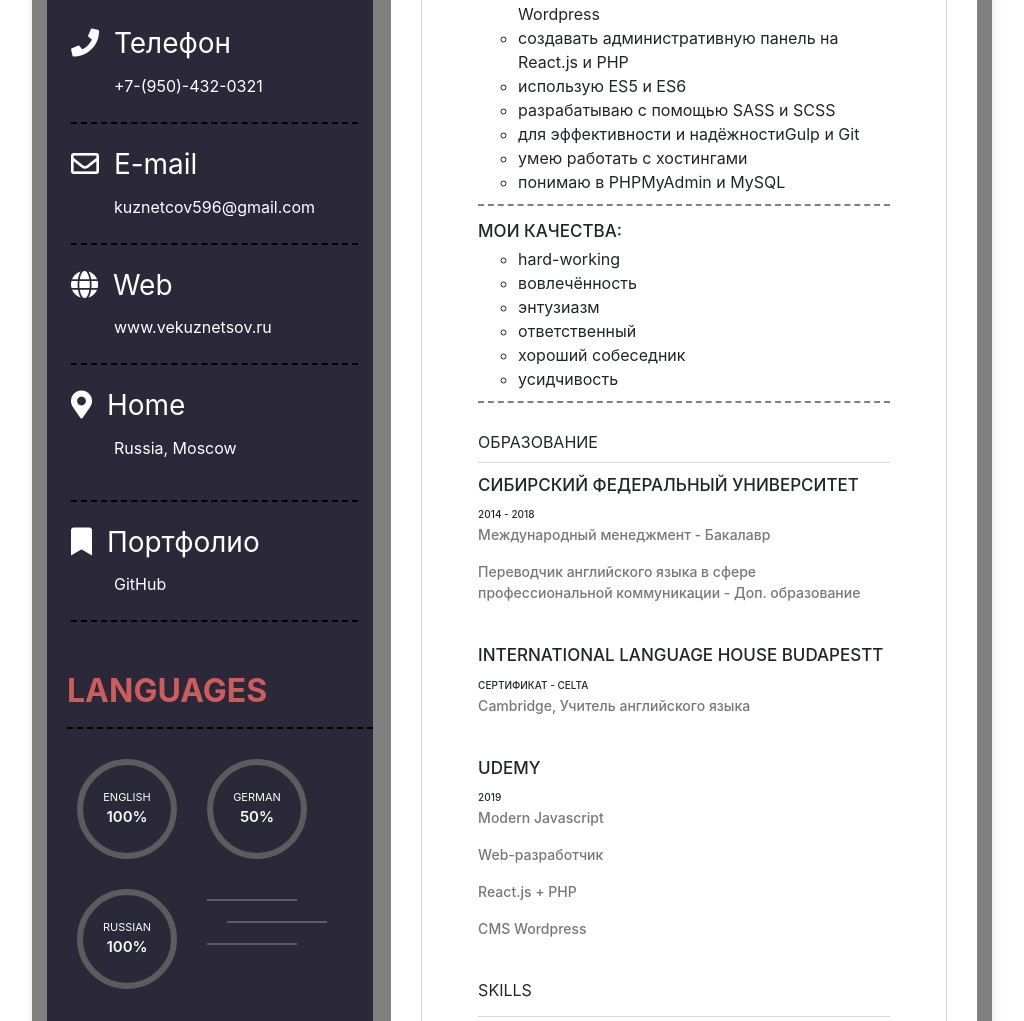
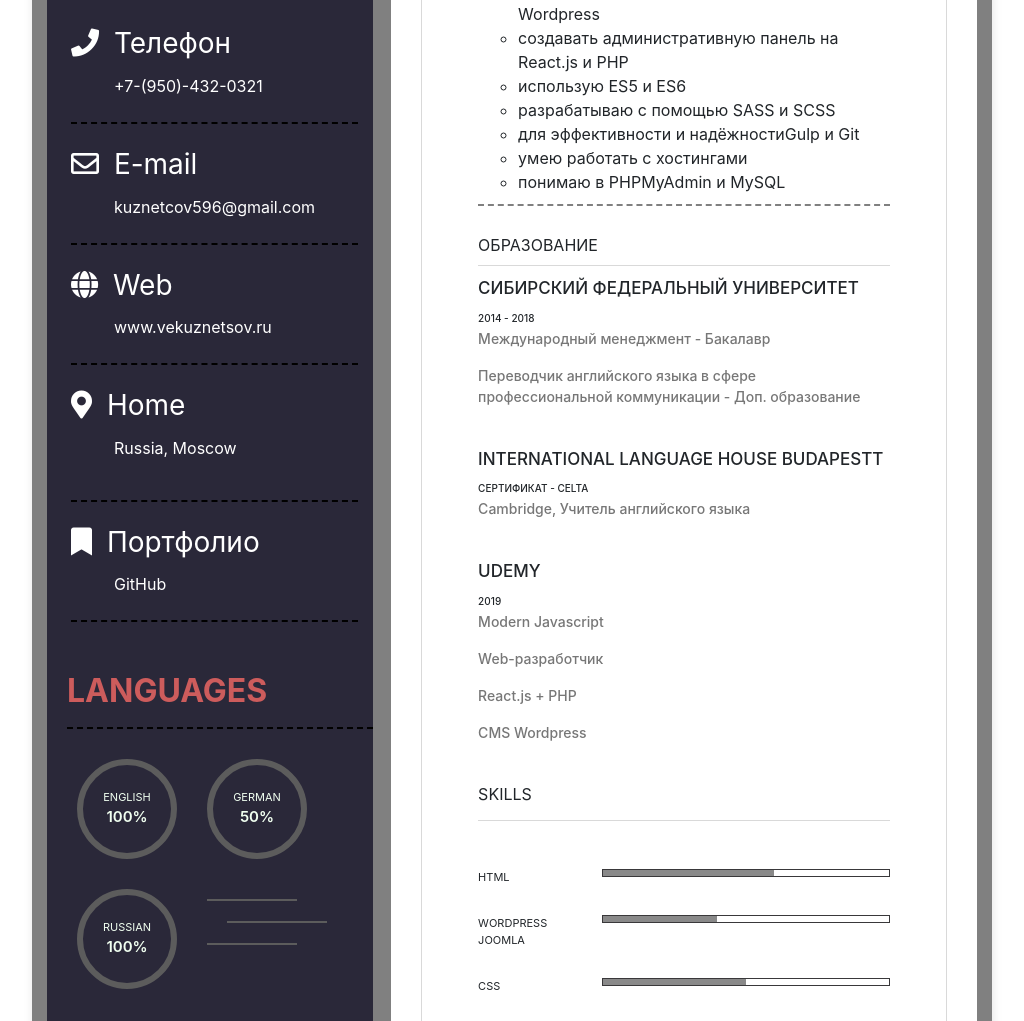
Before and after one commit to Vaitnol/Vaitnol.github.io, a plain HTML site: page index.html in a window 1280 px wide. Shown: the part 687-1708 px from the top of the page, without its empty margins (128-1152 px from the left). Drawn offline with Linux system fonts and the light colour scheme.

Commit message:
Update index.html

```diff
--- a/index.html
+++ b/index.html
@@ -136,17 +136,6 @@
                                 <li>понимаю в PHPMyAdmin и MySQL</li>
                             </ul>
                         </li>
-                        <li class="list-item">
-                                <h4 class="list-item__title">Мои качества:</h4>
-                                <ul>
-                                    <li class="list-item__descr">hard-working</li>
-                                    <li>вовлечённость</li>
-                                    <li>энтузиазм</li>
-                                    <li>ответственный</li>
-                                    <li>хороший собеседник</li>
-                                    <li>усидчивость</li>
-                                </ul>
-                            </li>
                         </ul>
                 </div>
                 <div class="education">
```
